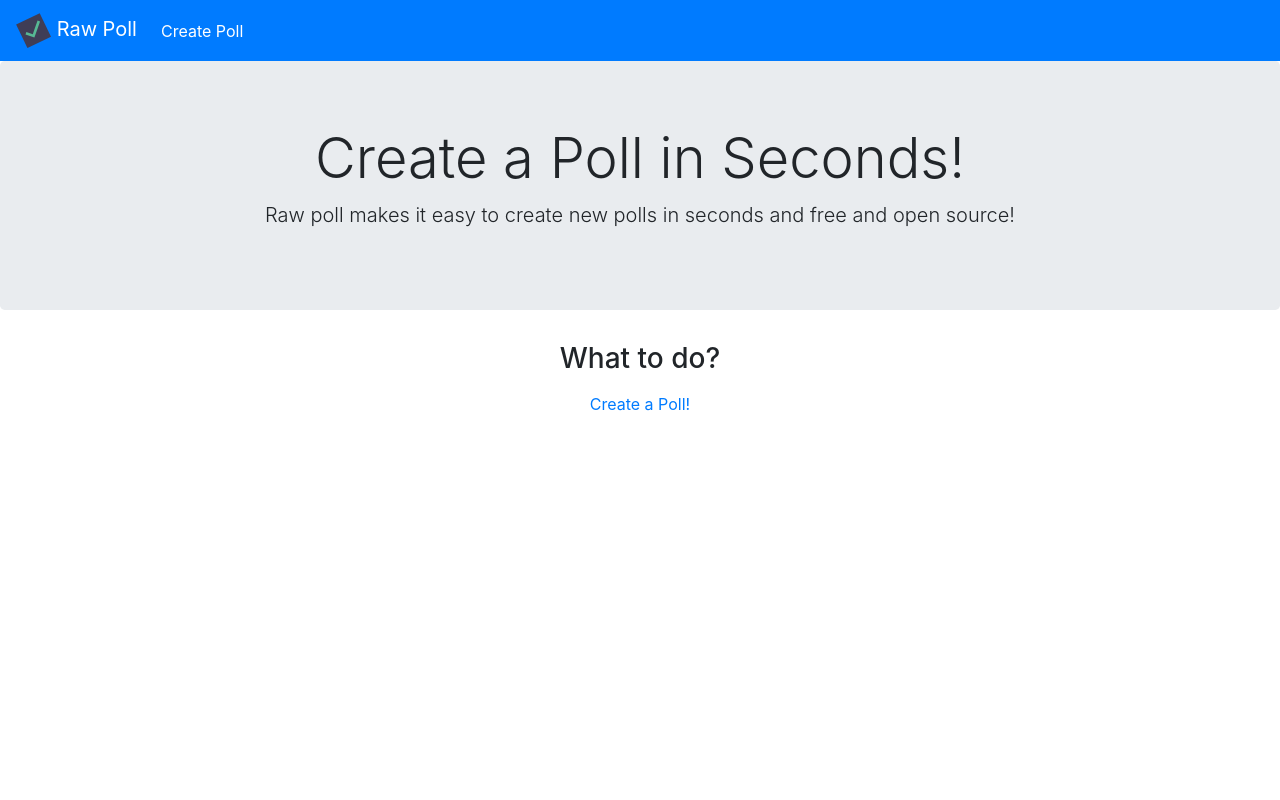
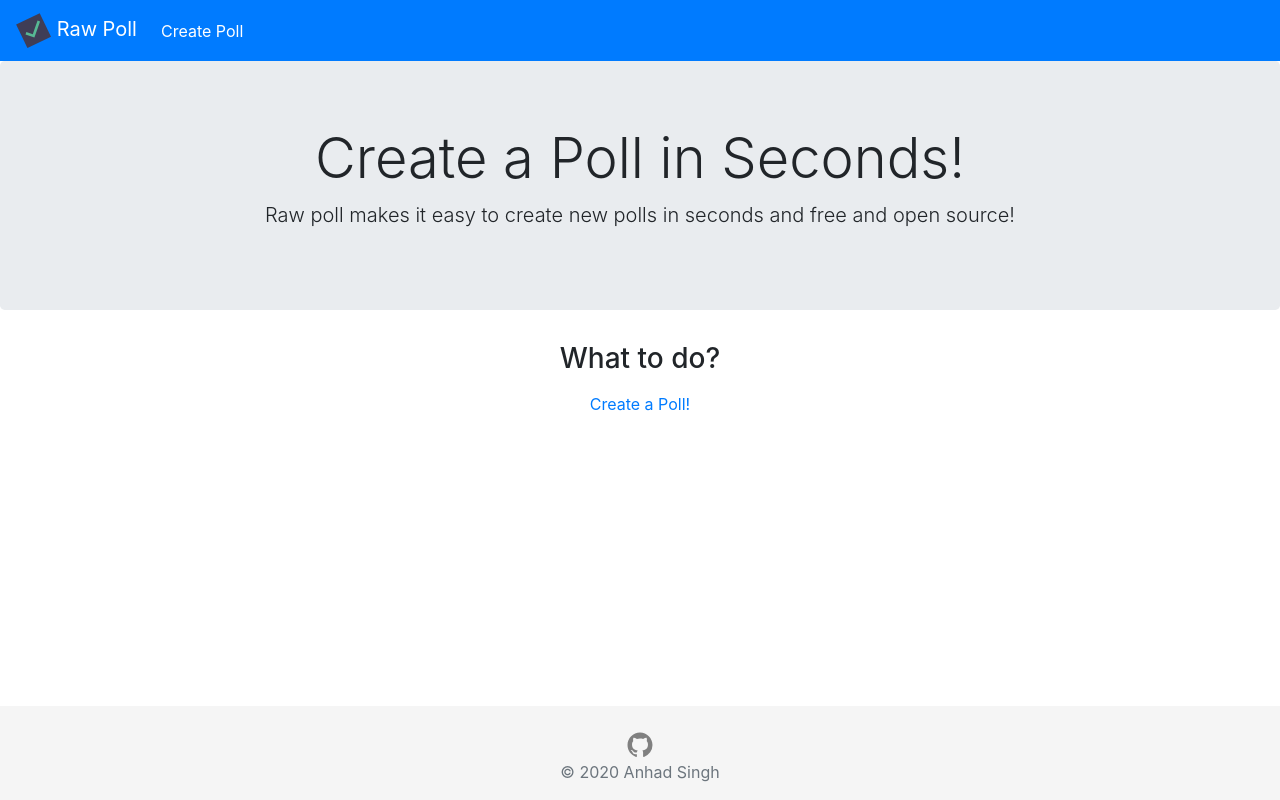
Before and after one commit to Andy-Python-Programmer/RawPoll, a plain HTML site: page public/index.html in a window 1280 px wide. Drawn offline with nearby package versions, Linux system fonts and the light colour scheme.

Commit message:
Add footer to index.html

```diff
--- a/public/index.html
+++ b/public/index.html
@@ -10,6 +10,16 @@
     <title>Raw Poll</title>
 </head>
 <body>
+    <style>
+        .footer {
+            position: absolute;
+            bottom: 0;
+            width: 100%;
+            background-color: #f5f5f5;
+        }
+    </style>
+
+    <main>
         <nav class="navbar navbar-expand-lg navbar-dark bg-primary">
             <a class="navbar-brand" href="/">
                 <img src="/static/images/logo.svg" width="35px" alt="">
@@ -38,6 +48,22 @@
                 <a class="nav-link" href="/new/">Create a Poll!</a>
             </center>
         </div>
+    </main>
+
+    <footer class="footer">
+        <div class="container">
+            <br>
+            <center>
+                <a href="https://github.com/Andy-Python-Programmer/RawPoll">
+                    <svg fill="grey" viewBox="0 0 24 24" style="width: 30px;">
+                        <path fill-rule="evenodd" d="M12 2C6.477 2 2 6.484 2 12.017c0 4.425 2.865 8.18 6.839 9.504.5.092.682-.217.682-.483 0-.237-.008-.868-.013-1.703-2.782.605-3.369-1.343-3.369-1.343-.454-1.158-1.11-1.466-1.11-1.466-.908-.62.069-.608.069-.608 1.003.07 1.531 1.032 1.531 1.032.892 1.53 2.341 1.088 2.91.832.092-.647.35-1.088.636-1.338-2.22-.253-4.555-1.113-4.555-4.951 0-1.093.39-1.988 1.029-2.688-.103-.253-.446-1.272.098-2.65 0 0 .84-.27 2.75 1.026A9.564 9.564 0 0112 6.844c.85.004 1.705.115 2.504.337 1.909-1.296 2.747-1.027 2.747-1.027.546 1.379.202 2.398.1 2.651.64.7 1.028 1.595 1.028 2.688 0 3.848-2.339 4.695-4.566 4.943.359.309.678.92.678 1.855 0 1.338-.012 2.419-.012 2.747 0 .268.18.58.688.482A10.019 10.019 0 0022 12.017C22 6.484 17.522 2 12 2z" clip-rule="evenodd"></path>
+                    </svg>
+                </a>
+                <br>
+                <p class="text-muted">© 2020 Anhad Singh</p>
+            </center>
+        </div>
+    </footer>
 
     <script src="https://code.jquery.com/jquery-3.5.1.slim.min.js" integrity="sha384-DfXdz2htPH0lsSSs5nCTpuj/zy4C+OGpamoFVy38MVBnE+IbbVYUew+OrCXaRkfj" crossorigin="anonymous"></script>
     <script src="https://cdn.jsdelivr.net/npm/bootstrap@4.5.3/dist/js/bootstrap.bundle.min.js" integrity="sha384-ho+j7jyWK8fNQe+A12Hb8AhRq26LrZ/JpcUGGOn+Y7RsweNrtN/tE3MoK7ZeZDyx" crossorigin="anonymous"></script>
```
Lines whose indentation alone changed are shown as unchanged.
